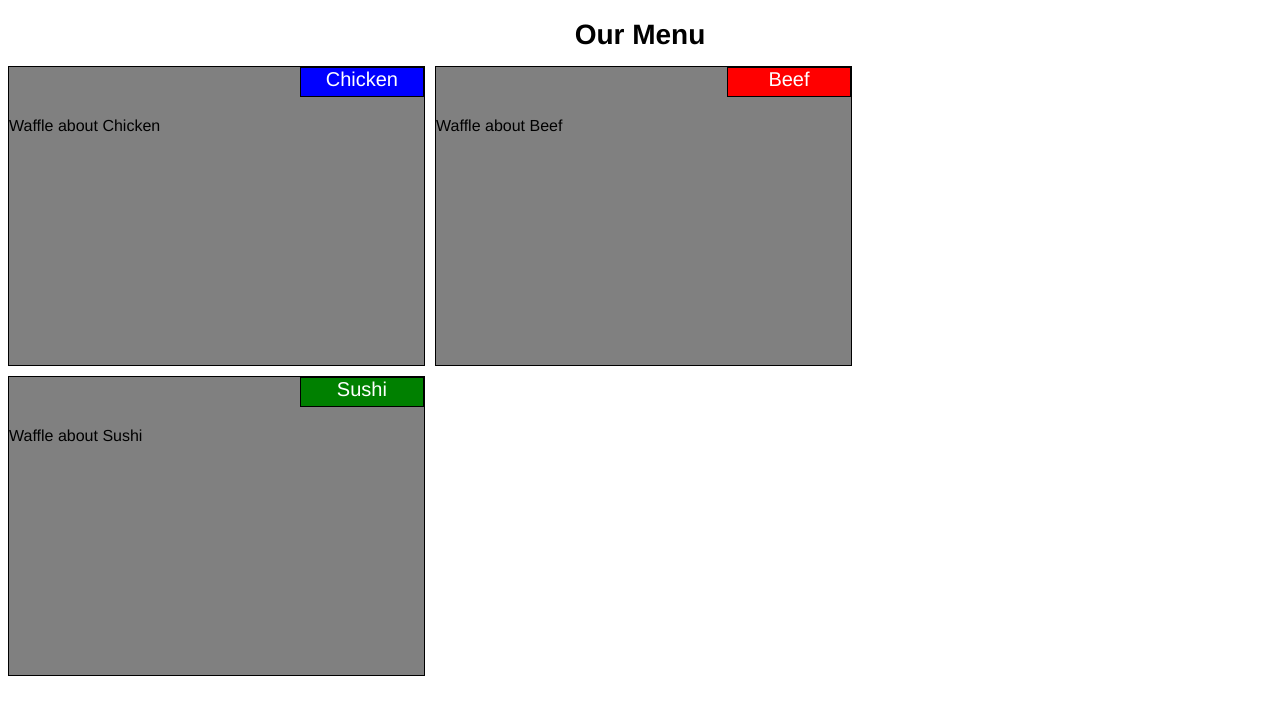
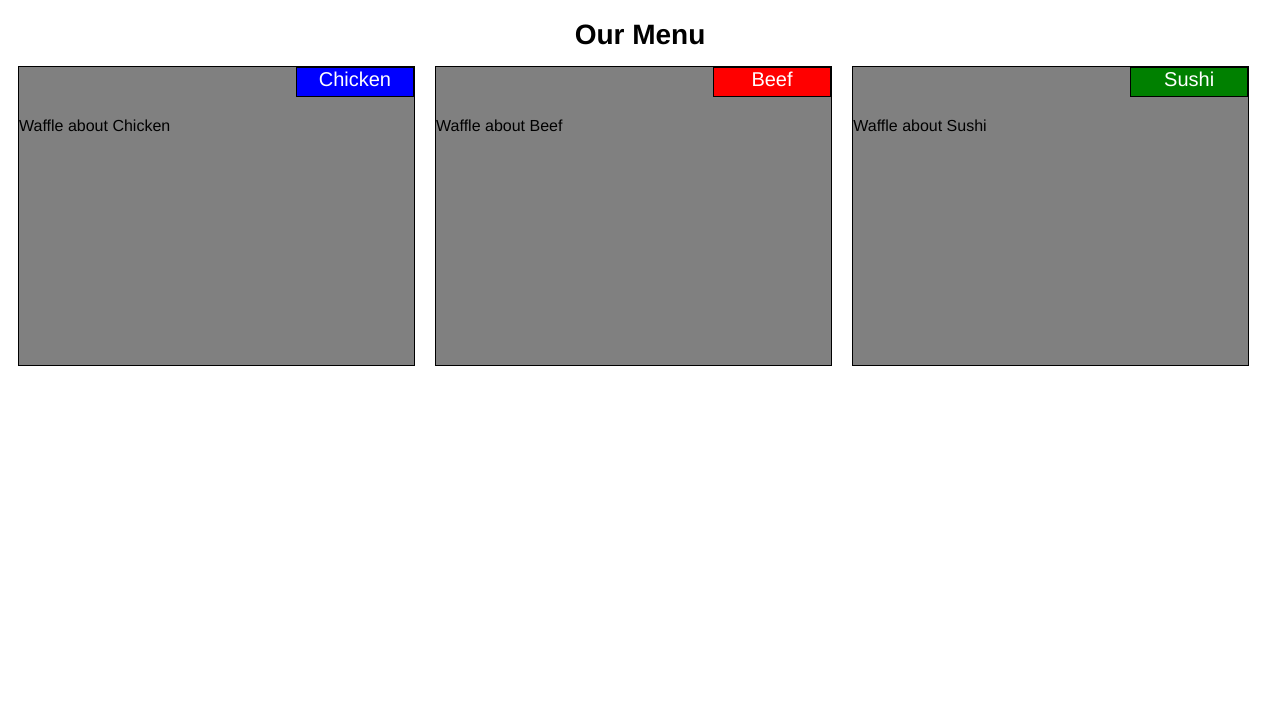
Before and after one commit to scott80/coursera-test, a plain HTML site: page site/index.html in a window 1280 px wide. Drawn offline with Linux system fonts and the light colour scheme.

Commit message:
Module 2 updates for correction to float elements

```diff
--- a/site/css/styles.css
+++ b/site/css/styles.css
@@ -15,6 +15,7 @@ h1 {
     overflow: auto;
     border: 1px solid black;
     background-color:gray;
+    margin-left:10px;
     margin-right: 10px;
     margin-bottom: 10px;
 }
--- a/site/index.html
+++ b/site/index.html
@@ -10,17 +10,23 @@
 <body>
 <h1>Our Menu</h1>
 <section class ="row">
-    <section class = "sectionBlock col-lg-4 col-md-6  col-sm-12">
+    <section class = "col-lg-4 col-md-6  col-sm-12">
+        <div class="sectionBlock">
             <p id = "section1" class = "sectionHead"> Chicken </p>
             <p class = "sectionText"> Waffle about Chicken </p>
+        </div>
     </section>
-    <section class = "sectionBlock col-lg-4 col-md-6  col-sm-12">
+    <section class = "col-lg-4 col-md-6  col-sm-12">
+        <div class="sectionBlock">
             <p id = "section2" class = "sectionHead"> Beef </p>
             <p class = "sectionText"> Waffle about Beef </p>
+        </div>
     </section>
-    <section class = "sectionBlock col-lg-4 col-md-12  col-sm-12">
+    <section class = "col-lg-4 col-md-12  col-sm-12">
+        <div class="sectionBlock">
             <p id = "section3" class = "sectionHead"> Sushi </p>
             <p class = "sectionText"> Waffle about Sushi </p>
+        </div>
     </section>
 </section>
 </body>
```
Lines whose indentation alone changed are shown as unchanged.
